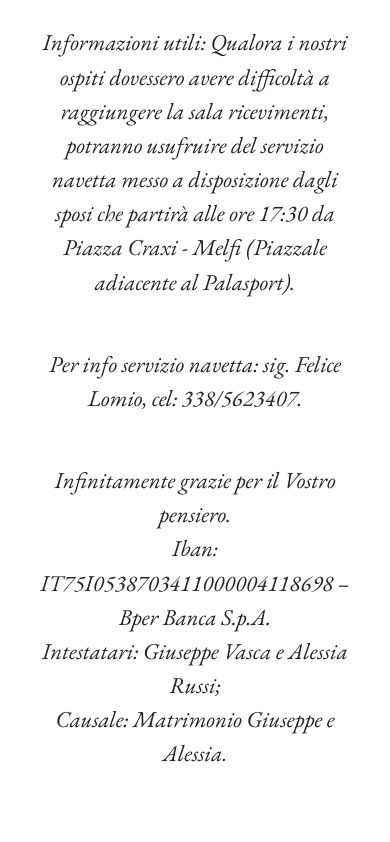
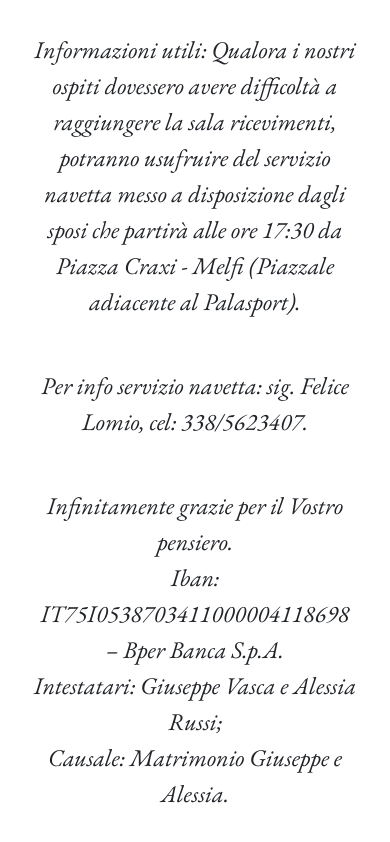
Before and after one commit to matrimoniogiuseppeealessia/matrimoniogiuseppeealessia.github.io, a plain HTML site: page index.html in a window 390 px wide. Drawn offline with nearby package versions, Linux system fonts and the light colour scheme.

Commit message:
Improved responsiveness

```diff
--- a/index.html
+++ b/index.html
@@ -10,20 +10,29 @@
 	<link href="https://fonts.googleapis.com/css2?family=EB+Garamond:ital,wght@0,400..800;1,400..800&display=swap" rel="stylesheet">
 	<title>Info Utili - Matrimonio Giuseppe e Alessia</title>
 	<style type="text/css">
+		body {
+			min-height: 100vh;
+			display: flex;
+			justify-content: center;
+			align-items: center;
+			overflow: auto;
+		}
 		div {
-			max-width: 1500px;
-			position: relative;
+			max-width: 1000px;
+			max-height: 1000px;
 			font-family: "EB Garamond", serif;
 			font-optical-sizing: auto;
 			font-style: italic;
 			text-align: center;
-			height: 100vh;
-			font-size: 2.7vh;
+/*			height: 100vh;*/
+			font-size: 24px;
+/*			font-size: 2.7vh;*/
 			display: flex;
 			flex-direction: column;
 	        align-items: center;
-	        justify-content: center;
+	        justify-content: space-around;
 	        padding: 32px;
+	        overflow-wrap: anywhere;
 		}
 
 		p {
@@ -32,7 +41,6 @@
 	</style>
 </head>
 <body>
-	<center>
 	<div>
 		<center>
 			<p>
@@ -56,6 +64,5 @@
 			</p>
 		</center>
 	</div>
-	</center>
 </body>
 </html>
```
Lines whose indentation alone changed are shown as unchanged.
